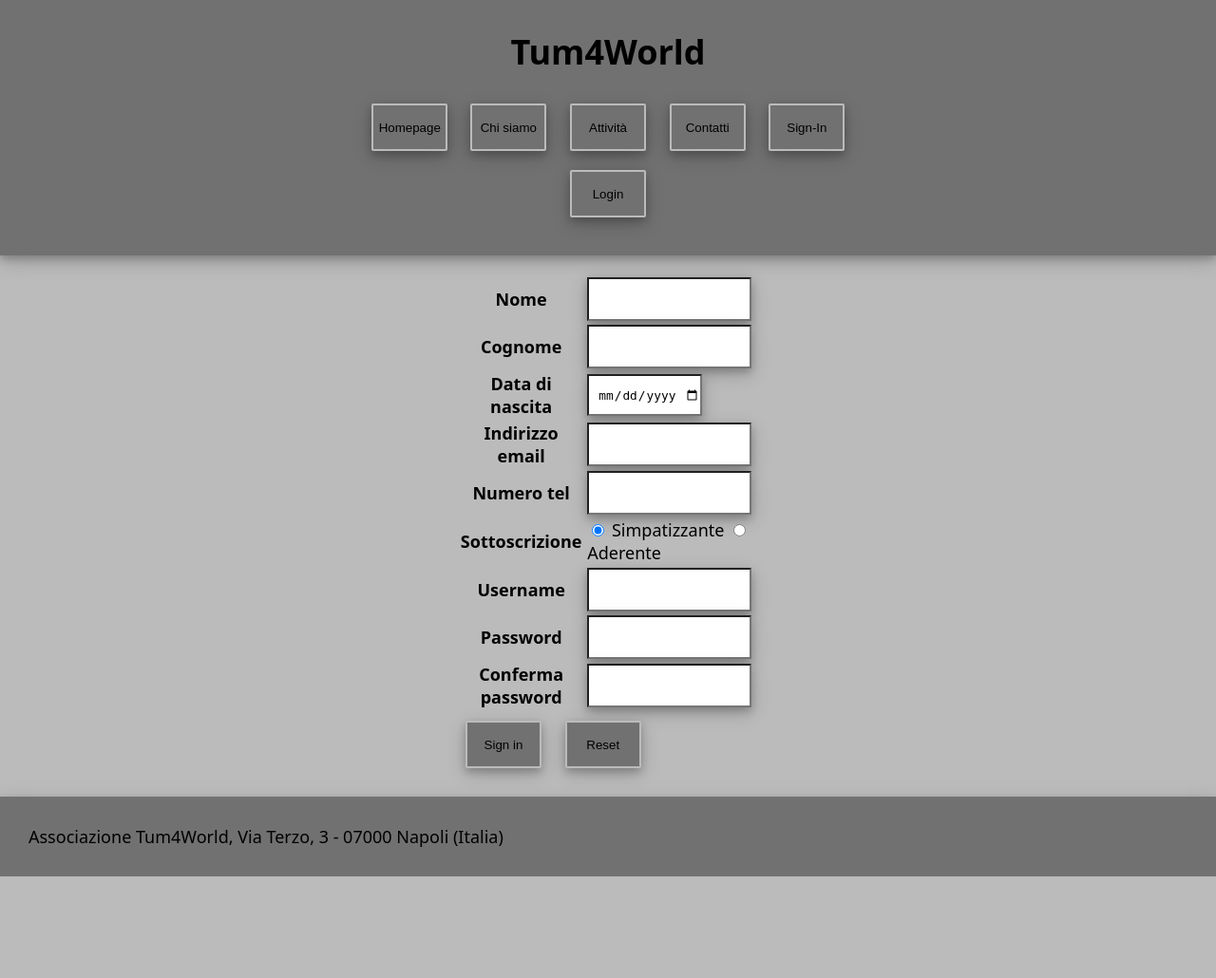
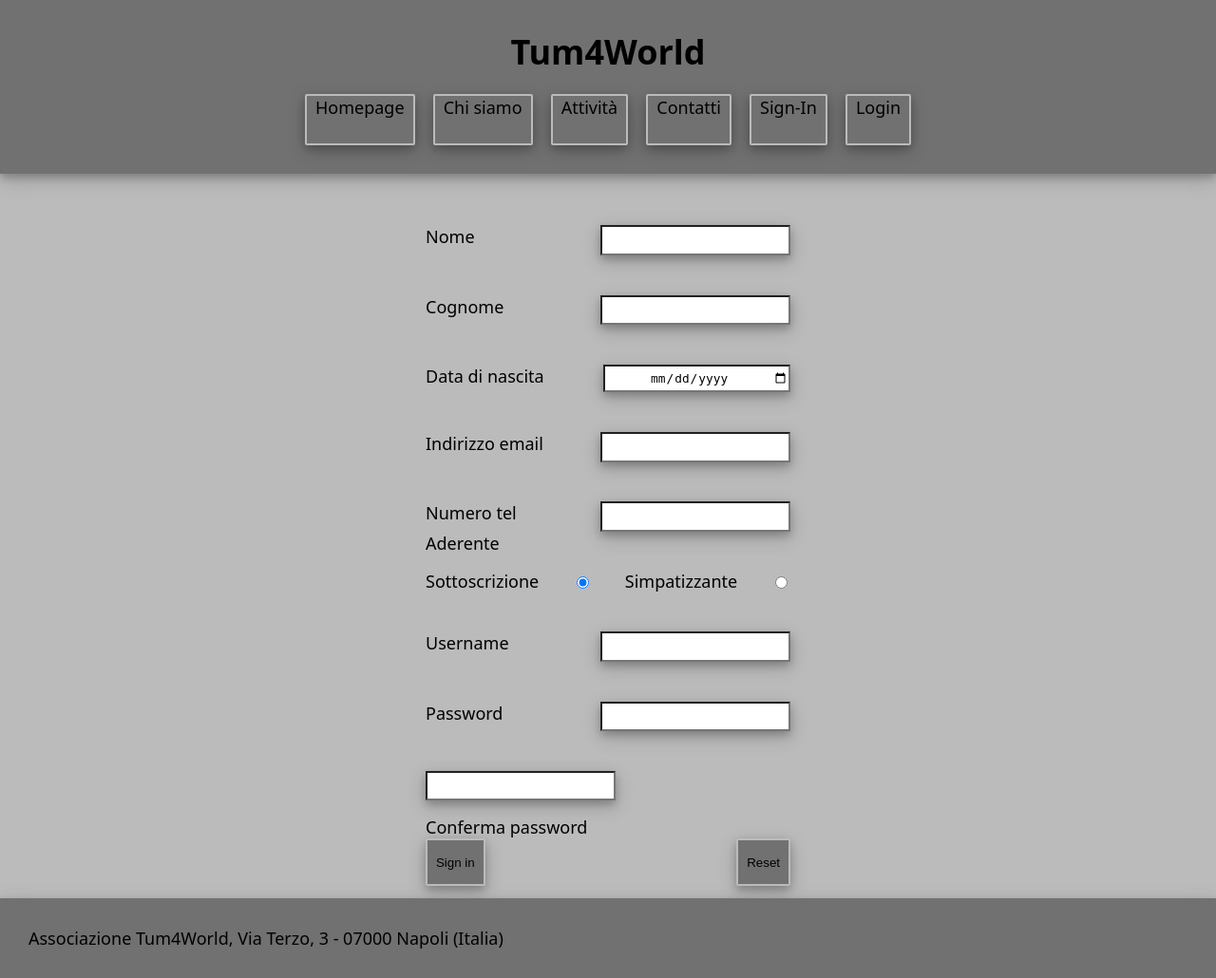
Before and after one commit to riccardoFus/progettoWeb, a Java web app: page /sign_in.jsp in a window 1280 px wide. Shown: the whole page at 95% size. Before the commit the page ends 923 px from the top, so only its background shows below. Run offline with Tomcat 11, a stand-in JSP engine, Linux system fonts and the light colour scheme.

Commit message:
fix grafica della pagina di sign in

```diff
--- a/Sorgente/src/main/webapp/chisiamo.jsp
+++ b/Sorgente/src/main/webapp/chisiamo.jsp
@@ -1,4 +1,4 @@
-<jsp:include page="header.jsp"></jsp:include>
+<jsp:include page="header.jsp"/>
 <div>
       <p>Tum4World è un'organizzazione no-profit fondata nel 2023 da Riccardo Fusiello, Denise Comincioli, Silvanus Bordignon e Cesare Lever, quattro studenti dell'Università di Trento che hanno avuto un'idea “originalissima” durante il corso di Programmazione Web.
         L'organizzazione si dedica a sostenere anziani, disabili e studenti universitari fornendo supporto e risorse per aiutare queste persone a raggiungere i propri obiettivi e migliorare la loro qualità di vita.
@@ -27,4 +27,4 @@
       <span class="navigation-dot" onclick="currentSlide(3)"></span>
     </div>
 
-<jsp:include page="footer.jsp"></jsp:include>
+<jsp:include page="footer.jsp"/>
--- a/Sorgente/src/main/webapp/css/signIn_style.css
+++ b/Sorgente/src/main/webapp/css/signIn_style.css
@@ -0,0 +1,31 @@
+.flex-container {
+    display: flex;
+    flex-flow: column wrap;
+    gap: 1vw;
+}
+
+#container-main{
+    padding: 1vw 20vw 1vw 35vw;
+}
+
+.flex-container .row{
+    justify-content: space-between;
+    width: 30vw;
+
+}
+
+.row{
+    display: flex;
+    flex-flow: row wrap-reverse;
+    gap: 2vh;
+}
+
+.warn{
+    height: 2vw;
+    width: 15vw;
+}
+
+
+input.textbox{
+    width: 15vw;
+}
--- a/Sorgente/src/main/webapp/css/style.css
+++ b/Sorgente/src/main/webapp/css/style.css
@@ -33,19 +33,21 @@ p{
     border-radius: 2px;
     text-decoration: none;
     background-color: #717171;
-    width: 80px;
     height: 50px;
+    padding-left: 0.7vw;
+    padding-right: 0.7vw;
     box-shadow: 0 4px 8px 0 rgba(0, 0, 0, 0.2), 0 6px 20px 0 rgba(0, 0, 0, 0.19);
     cursor: pointer;
-    margin: 10px;
     text-align: center;
 }
 
 .divBottoni{
+    display: flex;
+    justify-content: center;
+    flex-flow: row wrap;
+    gap: 1.5vw;
     margin: auto;
-    width: 50%;
     padding: 10px;
-    align: center;
 }
 
 #header{
@@ -70,14 +72,11 @@ p{
 .textbox {
     max-lines: 1;
     text-align: center;
-    height: 40px;
+    height: 2vw;
     font-size: 1vw;
     box-shadow: 0 4px 8px 0 rgba(0, 0, 0, 0.2), 0 6px 20px 0 rgba(0, 0, 0, 0.19);
 }
 
-#form{
-    margin: auto;
-    width: 50%;
-    padding: 10px;
-    display: block;
+a{
+    color:black;
 }
--- a/Sorgente/src/main/webapp/header.jsp
+++ b/Sorgente/src/main/webapp/header.jsp
@@ -1,36 +1,40 @@
 <!DOCTYPE html>
 <%@ page language="java" contentType="text/html; charset=UTF-8" pageEncoding="UTF-8" session="true"%>
 
-<!-- gestione sessione
-HttpSession session = request.getSession() -->
 <html lang="en">
 <head>
     <meta http-equiv="X-UA-Compatible" content="IE=edge">
     <meta name="viewport" content="width=device-width, initial-scale=1.0">
     <title>Tum4World</title>
+    <link rel="stylesheet" href="css/style.css" type="text/css">
+
+    <!-- gestione dei diversi file css da includere-->
+    <%
+        String[] URI = (request.getRequestURI()).split("/");
+        String pagina = URI[URI.length-1];
+        if(pagina.equals("sign_in.jsp")){
+    %>
+    <link rel="stylesheet" href="css/signIn_style.css" type="text/css">
+    <% }else if(pagina.equals("chisiamo.jsp")){%>
     <link rel="stylesheet" href="css/styleSlider.css" type="text/css">
-    <link rel="stylesheet" href="css/style.css" type="text/css">
+    <%}%>
+
 </head>
 <body>
 <header id="header" >
     <div>
         <h1>Tum4World</h1>
-        <div class="divBottoni" align="center">
-            <form>
-                <input type="submit" value="Homepage" class="button" formaction="homepage.jsp">
-                <input type="submit" value="Chi siamo" class="button" formaction="chisiamo.jsp">
-                <input type="submit" value="Attività" class="button" formaction="attivita_generale.jsp">
-                <input type="submit" value="Contatti" class="button" formaction="contatti.jsp">
-                <!-- if(session.getAttribute("nome") == null)
+        <div class="divBottoni">
+            <a class="button" href="<%= response.encodeURL("homepage.jsp")%>">Homepage</a>
+            <a class="button" href="<%=response.encodeURL("chisiamo.jsp")%>">Chi siamo</a>
+            <a class="button" href="<%=response.encodeURL("attivita_generale.jsp")%>">Attività</a>
+            <a class="button" href="<%=response.encodeURL("contatti.jsp")%>">Contatti</a>
+            <a class="button" href="<%=response.encodeURL("sign_in.jsp")%>">Sign-In</a>
+            <a class="button" href="<%=response.encodeURL("login.jsp")%>">Login</a>
+            <!--
+                add-logout mechanism
+                <a class="button" href="< % response.encodeurl(homepage.jsp) % >" >Logout</a>
                 -->
-                <input type="submit" value="Sign-In" class="button" formaction="sign_in.jsp">
-                <!-- if(session.getAttribute("nome") == null) -->
-                <input type="submit" value="Login" class="button" formaction="login.jsp">
-                <!-- else
-                add-logout mechanism
-                <input type="button" value="Logout" class="button" formaction="< % response.encodeurl(homepage.jsp) % >" >
-                -->
-            </form>
         </div>
     </div>
     <!--
--- a/Sorgente/src/main/webapp/javascript/validationSignIn.js
+++ b/Sorgente/src/main/webapp/javascript/validationSignIn.js
@@ -15,7 +15,7 @@ function validateEmail(form){
     let elem = form.elements.namedItem("email");
     if(/^[\w-\.]+@([\w-]+\.)+[\w-]{2,4}$/.test(elem.value)) {
         //reset warning se attivi
-        document.getElementById("warnEmail").style.visibility = "collapse";
+        document.getElementById("warnEmail").style.visibility = "hidden";
         return true;
     }else{
         let msg;
@@ -43,7 +43,7 @@ function validateDate(form){
         let sogliaData = new Date(parseInt(nascita[0]) + 18,  parseInt(nascita[2]) - 1, parseInt(nascita[1]) );
 
         if(oggi - sogliaData.getTime()>= 0) {
-            document.getElementById("warnData").style.visibility = "collapse";
+            document.getElementById("warnData").style.visibility = "hidden";
             return true;
         }else {
             showWarning("Iscrizione consentita solo ai maggiorenni", "warnData")
@@ -68,21 +68,21 @@ function validateNSU(form){
         esito = false;
         showWarning("Campo obbligatorio", "warnNome");
     }else{
-        document.getElementById("warnNome").style.visibility = "collapse";
+        document.getElementById("warnNome").style.visibility = "hidden";
     }
 
     if(elemC.value === ""){
         esito = false;
         showWarning("Campo obbligatorio", "warnCogn")
     }else{
-        document.getElementById("warnCogn").style.visibility = "collapse";
+        document.getElementById("warnCogn").style.visibility = "hidden";
     }
 
     if(elemU.value === ""){
         esito = false;
         showWarning("Campo obbligatorio", "warnUser")
     }else{
-        document.getElementById("warnUser").style.visibility = "collapse";
+        document.getElementById("warnUser").style.visibility = "hidden";
     }
 
     return esito;
@@ -96,9 +96,9 @@ function validatePsw(form){
 
     //controlla che sia stata inserita
     if(/^(?=.*[Rr])(?=.*[sS])(?=.*[dD])(?=.*[rR])(?=.*[A-Z])(?=.*\d)(?=.*[$!?])[\w\W]{8}$/.test(elemP.value)){
-        document.getElementById("warnPsw").style.visibility = "collapse";
+        document.getElementById("warnPsw").style.visibility = "hidden";
         if (elemP.value === elemPC.value) {
-            document.getElementById("warnPswConf").style.visibility = "collapse";
+            document.getElementById("warnPswConf").style.visibility = "hidden";
             return true;
         }else{
             //no matching
@@ -123,7 +123,7 @@ function validateTel(form){
     //standard E.164 internazionale:
     // numeri di telefono accettati sono in formato [+][codice nazione 1-4 cifre][codice area][numero cell locale]
     if(/^[\+]?[(]?[0-9]{1,4}[)]?[-\s\.]?[0-9]{1,5}[-\s\.]?[0-9]{1,6}$/.test(elem.value)) {
-        document.getElementById("warnTel").style.visibility = "collapse";
+        document.getElementById("warnTel").style.visibility = "hidden";
         return true;
     }else{
         let msg;
@@ -153,7 +153,7 @@ function reset(){
     //reset tutti i warning
     let warnings = document.getElementsByClassName("warn");
     for (let el of warnings){
-        el.style.visibility = "collapse";
+        el.style.visibility = "hidden";
     }
 }
 
--- a/Sorgente/src/main/webapp/sign_in.jsp
+++ b/Sorgente/src/main/webapp/sign_in.jsp
@@ -1,68 +1,80 @@
 <%@ page contentType="text/html;charset=UTF-8" language="java" %>
-<jsp:include page="header.jsp"></jsp:include>
+<jsp:include page="header.jsp"/>
 
-<div class="divBottoni">
+<div id="container-main" class="row" >
+    <div class="flex-container">
         <form method="post" action="<%= response.encodeURL("./registrazione_confermata.jsp")%>" onsubmit="return validate()" id="form">
-        <table>
-            <tbody>
-                <tr>
-                    <th>Nome</th>
-                    <td><input type="text" name="nome" class="textbox"> <span id="warnNome" class="warn"></span></td>
-                </tr>
+            <div class="row">
+                <label>Nome</label>
+                <input type="text" name="nome" class="textbox">
+                <span id="warnNome" class="warn"></span>
 
+            </div>
 
-                <tr>
-                    <th>Cognome</th>
-                    <td><input type="text" name="cognome" class="textbox"> <span id="warnCogn" class="warn"></span></td>
-                </tr>
+            <div class="row">
+                <label>Cognome</label>
+                <input type="text" name="cognome" class="textbox">
+                <span id="warnCogn" class="warn"></span>
+            </div>
 
-                <tr>
-                    <th>Data di nascita</th>
-                    <td><input type="date" name="data di nascita" class="textbox"> <span id="warnData" class="warn"></span></td>
-                </tr>
+            <div class="row">
+                <label>Data di nascita</label>
+                <input type="date" name="data di nascita" class="textbox">
+                <span id="warnData" class="warn"></span>
 
-                <tr>
-                    <th>Indirizzo email</th>
-                    <td><input type="text" name="email" class="textbox"> <span id="warnEmail" class="warn"></span></td>
-                </tr>
+            </div>
 
-                <tr>
-                    <th>Numero tel</th>
-                    <td><input type="tel" name="telefono" class="textbox"> <span id="warnTel" class="warn"></span></td>
-                </tr>
+            <div class="row">
+                <label>Indirizzo email</label>
+                <input type="text" name="email" class="textbox">
+                <span id="warnEmail" class="warn"></span>
 
-                <tr>
-                    <th>Sottoscrizione</th>
-                    <td>
+            </div>
+
+            <div class="row">
+                <label>Numero tel</label>
+                <input type="tel" name="telefono" class="textbox">
+                <span id="warnTel" class="warn"></span>
+
+            </div>
+
+            <div class="row">
+                <label>Sottoscrizione</label>
                 <input type="radio" name="simp" value="simpatizzante" checked>
                 <label>Simpatizzante</label>
                 <input type="radio" name="ad" value="aderente">
                 <label>Aderente</label>
-                    </td>
-                </tr>
 
-                <tr>
-                    <th>Username</th>
-                    <td><input type="text" name="username" class="textbox"> <span id="warnUser" class="warn"></span></td>
-                </tr>
+            </div>
 
-                <tr>
-                    <th>Password</th>
-                    <td><input type="password" name="psw" class="textbox"> <span id="warnPsw" class="warn"></span></td>
-                </tr>
+            <div class="row">
+                <label>Username</label>
+                <input type="text" name="username" class="textbox">
+                <span id="warnUser" class="warn"></span>
 
-                <tr>
-                    <th>Conferma password</th>
-                    <td><input type="password" name="psw confermata" class="textbox"><span id="warnPswConf" class="warn"></span></td>
-                </tr>
-            </tbody>
+            </div>
 
-        </table>
+            <div class="row">
+                <label>Password</label>
+                <input type="password" name="psw" class="textbox">
+                <span id="warnPsw" class="warn"></span>
 
+            </div>
+
+            <div class="row">
+                <label>Conferma password</label>
+                <input type="password" name="psw confermata" class="textbox">
+                <span id="warnPswConf" class="warn"></span>
+
+            </div>
+
+            <div class="row">
                 <input type="submit" value="Sign in" class="button">
                 <input type="button" onclick="return reset()" value="Reset" class="button">
+            </div>
 
         </form>
+    </div>
 </div>
 
 <script type="text/javascript" src="./javascript/validationSignIn.js"></script>
```
Lines whose indentation alone changed are shown as unchanged.
